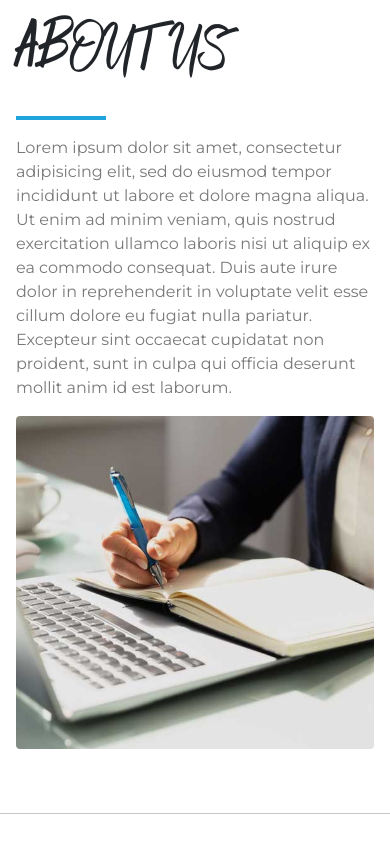
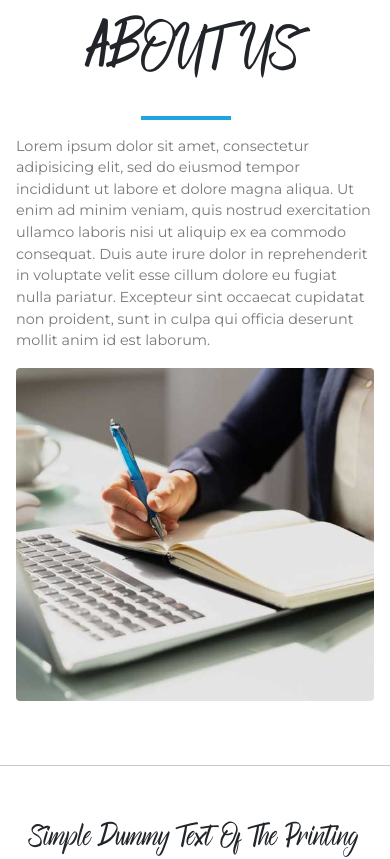
Before and after one commit to Abir-Das/getbestwriter.io, a website built with webpack: page index.html in a window 390 px wide. Shown: the part 1560-2419 px from the top of the page. Built offline with nearby package versions, Linux system fonts and the light colour scheme.

Commit message:
responsive

```diff
--- a/src/scss/_home.scss
+++ b/src/scss/_home.scss
@@ -1,9 +1,5 @@
 
 //--------------Banner Section ----------------------------
-// .header-navbar
-// {
-// 	margin-bottom: -5rem;
-// }
 .navbar
 {
 	width: 	100%;
@@ -384,3 +380,30 @@
 	color: #6d6d6d;
 	font-weight: 500;
 }
+
+//========================== end copyright section ========================
+
+//========================== mobile media query section ====================
+@media(max-width: 760px)
+{
+	.about-us-left-heading
+	{
+		text-align: center;
+		font-size: 4em;
+	}
+	.about-us-hr
+	{
+		border: 2px solid #20a4dd;
+		opacity: 1;
+		margin-left: 35%;
+	}
+	.about-us-text
+	{
+		font-size: 0.9em;
+	}
+	.card-section-heading
+	{
+		font-size: 2em;
+	}
+}
+//======================= end mobile media query section ===================
```
Also changed, not shown: src/scss/_about_us.scss (+8 -0 lines), src/scss/_blog.scss (+8 -0 lines), src/scss/_contact_us.scss (+9 -0 lines), dist/css/main.css.
